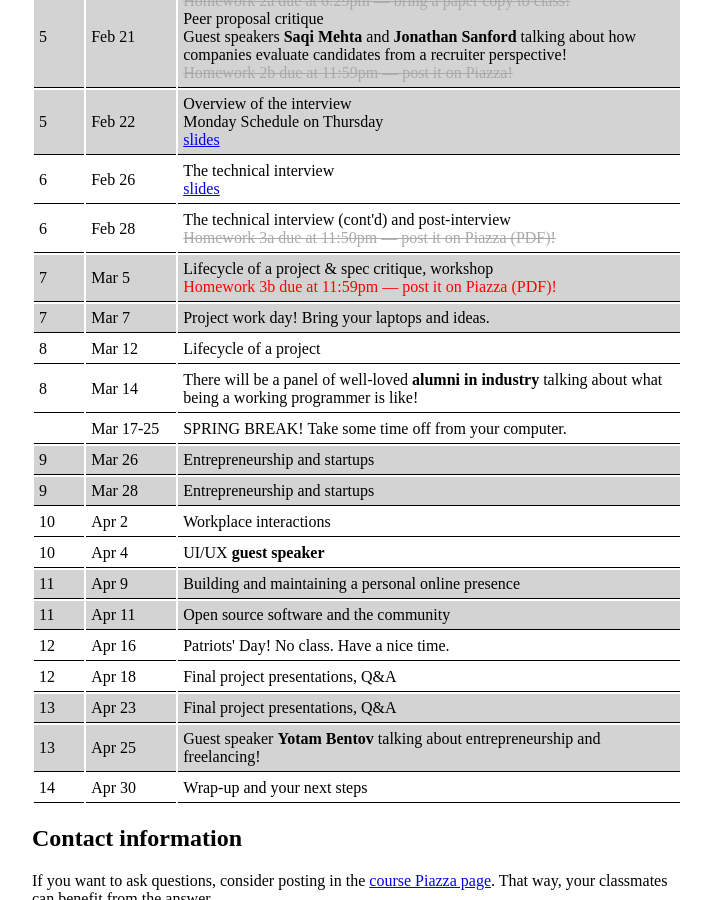
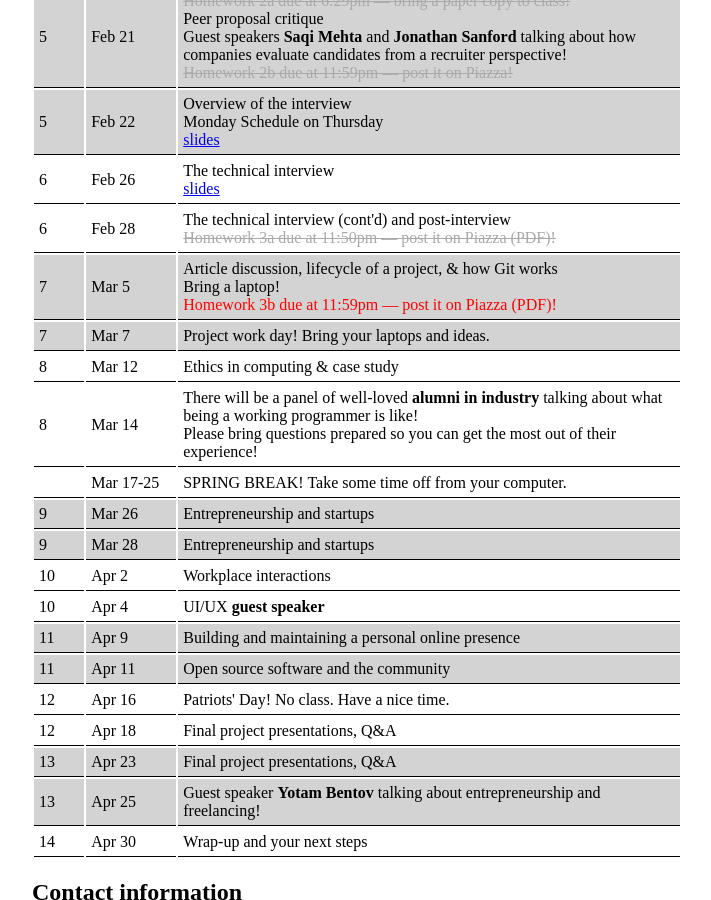
Before and after one commit to tekknolagi/excollege, a Jekyll site: the page built from syllabus.md, in a window 1280 px wide and 900 px high, scrolled down 1772 px. Shown: the whole window, without its empty margins (16-727 px from the left). Built offline with Jekyll 4.4.1, drawn with Linux system fonts in a browser that asks for light colours.

Commit message:
Update syllabus

```diff
--- a/syllabus.md
+++ b/syllabus.md
@@ -239,7 +239,9 @@ to add materials from past lectures.
             <td>7</td>
             <td>Mar 5</td>
             <td>
-            Lifecycle of a project &amp; spec critique, workshop
+            Article discussion, lifecycle of a project, &amp; how Git works
+            <br />
+            Bring a laptop!
             <br />
             <span class="assignment">Homework 3b due at 11:59pm &mdash; post it
             on Piazza (PDF)!</span>
@@ -256,7 +258,7 @@ to add materials from past lectures.
             <td>8</td>
             <td>Mar 12</td>
             <td>
-            Lifecycle of a project
+            Ethics in computing &amp; case study
             </td>
         </tr>
         <tr class="week">
@@ -264,6 +266,9 @@ to add materials from past lectures.
             <td>Mar 14</td>
             <td>There will be a panel of well-loved <b>alumni in industry</b>
             talking about what being a working programmer is like!
+            <br />
+            Please bring questions prepared so you can get the most out of
+            their experience!
             </td>
         </tr>
         <tr>
```
